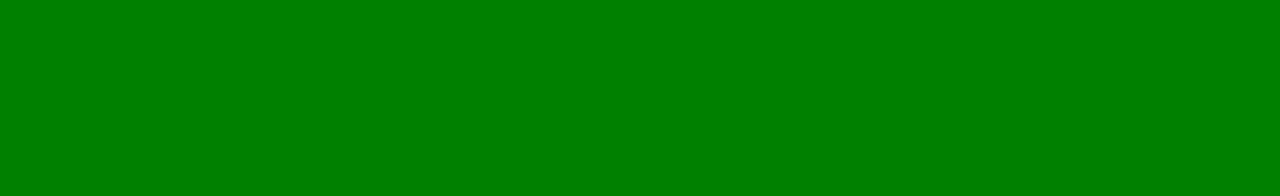
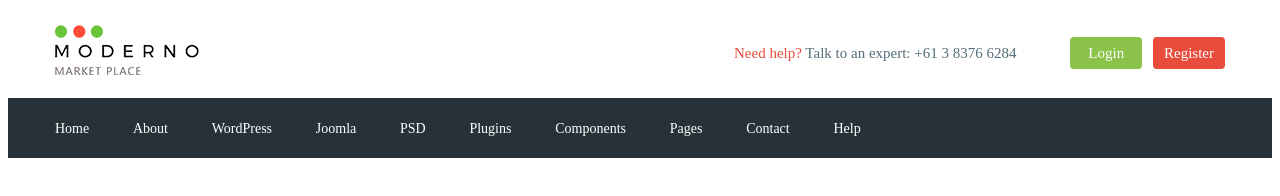
Before and after one commit to Shatlyk1997/moderno, a website: page app/index.html in a window 1280 px wide. Drawn offline with nearby package versions, Linux system fonts and the light colour scheme; files that its build step writes are made by us from their sources.

Commit message:
added header

```diff
--- a/app/index.html
+++ b/app/index.html
@@ -5,9 +5,96 @@
 <meta http-equiv="X-UA-Compatible" content="IE=edge">
 <meta name="viewport" content="width=device-width, initial-scale=1.0">
 <title>Document</title>
+<link rel="preconnect" href="https://fonts.googleapis.com">
+<link rel="preconnect" href="https://fonts.gstatic.com" crossorigin>
+<link href="https://fonts.googleapis.com/css2?family=Roboto:wght@500;700&display=swap" rel="stylesheet">
+<link rel="stylesheet" href="css/libs.min.css">
 <link rel="stylesheet" href="css/style.min.css">
 </head>
 <body>
+<header class="header">
+<div class="header__top">
+<div class="container">
+<div class="header__top-inner">
+<div class="header__loga">
+<a href="#">
+<img src="images/logo.png" alt="">
+</a>
+</div>
+<div class="header__text">
+<a href="#">
+<span>Need help?</span>
+</a>
+Talk to an expert:
+<a class="header__phone" href="tel:61 3 8376 6284"> +61 3 8376 6284</a>
+</div>
+<div class="header__box">
+<a class="basket" href="#"></a>
+<a class="header__btn header__btn-login" href="#">Login</a>
+<a class="header__btn header__btn-register" href="#">Register</a>
+</div>
+</div>
+</div>
+</div>
+<div class="header__menu">
+<div class="container">
+<nav class="menu">
+<ul class="menu__list">
+  <li>
+    <a href="#">
+      Home
+  </a>
+  </li>
+  <li>
+    <a href="#">
+      About
+  </a>
+  </li>
+  <li>
+    <a href="#">
+      WordPress
+  </a>
+  </li>
+  <li>
+    <a href="#">
+      Joomla
+  </a>
+  </li>
+  <li>
+    <a href="#">
+      PSD
+  </a>
+  </li>
+  <li>
+    <a href="#">
+      Plugins
+  </a>
+  </li>
+  <li>
+    <a href="#">
+      Components
+  </a>
+  </li>
+  <li>
+    <a href="#">
+      Pages
+  </a>
+  </li>
+  <li>
+    <a href="#">
+      Contact
+  </a>
+  </li>
+  <li>
+    <a href="#">
+      Help
+  </a>
+  </li>
+</ul>
+</nav>
+</div>
+</div>
+</header>
 <script src="js/main.min.js"></script>
 </body>
 </html>
--- /dev/null
+++ b/app/scss/_fonts.scss
@@ -0,0 +1,7 @@
+@font-face {
+font-family: 'Roboto-Regular' sans-serif;
+src: url('../fonts/Roboto-Regular.woff2') format('woff2'),
+     url('../fonts/Roboto-Regular.woff') format('woff');
+     font-weight: 400;
+     font-display: swap;
+}
--- /dev/null
+++ b/app/scss/_global.scss
@@ -0,0 +1,31 @@
+html{
+box-sizing: border-box;
+}
+*,
+*::before,
+*::after{
+box-sizing: inherit;
+}
+a{
+display: inline-block;
+text-decoration: none;
+color: $text;
+}
+ul,
+li{
+padding: 0;
+margin: 0;
+list-style: none;
+}
+body{
+font-family: 'Roboto-Regular' sans-serif;
+font-weight: 400;
+font-size: 15px;
+line-height: 24px;
+color: $text;
+}
+.container{
+max-width: 1200px;
+margin: 0 auto;
+padding: 0px 15px;
+}
--- /dev/null
+++ b/app/scss/_vars.scss
@@ -0,0 +1,5 @@
+$text: #546e7a;
+$red: #e74c3c;
+$green: #8bc34a;
+$bg: #263238;
+$grey: #f4f6f5;
--- a/app/scss/style.scss
+++ b/app/scss/style.scss
@@ -1,4 +1,52 @@
-body{
+@import 'vars';
+@import 'global';
+@import 'fonts';
+
+
+.header__top-inner{
 display: flex;
-background-color: green;
+justify-content: space-between;
+align-items: center;
+height: 90px;
 }
+.header__text{
+margin-left: auto;
+margin-right: 50px;
+span{
+color: $red;
+}
+}
+.header__btn{
+padding: 4px;
+width: 72px;
+border-radius: 4px;
+text-align: center;
+color: #fff;
+}
+.header__btn-login{
+background-color: $green;
+}
+.header__btn-register{
+background-color: $red;
+margin-left: 7px;
+}
+.header__menu{
+background-color: $bg;
+}
+.menu{
+display: flex;
+align-items: center;
+height: 60px;
+}
+.menu__list{
+li{
+display: inline-block;
+&+li{
+margin-left: 40px;
+}
+}
+a{
+color: #fff;
+font-size: 14px;
+}
+}
--- a/gulpfile.js
+++ b/gulpfile.js
@@ -50,7 +50,7 @@ function scripts (){
 }
 
 function styles(){
-return src ('app/scss/style.scss')
+return src ('app/scss/**/*.scss')
    .pipe(scss({outputStyle: 'compressed'}))
    .pipe(concat('style.min.css'))
    .pipe(autoprefixer({
--- a/package.json
+++ b/package.json
@@ -18,6 +18,9 @@
     "gulp-sass": "^5.1.0",
     "gulp-uglify-es": "^3.0.0",
     "jquery": "^3.6.3",
-    "sass": "^1.58.1"
+    "magnific-popup": "^1.1.0",
+    "normalize.css": "^8.0.1",
+    "sass": "^1.58.1",
+    "slick-carousel": "^1.8.1"
   }
 }
```
Also changed, not shown: app/fonts/Roboto-Regular.woff (added), app/fonts/Roboto-Regular.woff2 (added), app/images/logo.png (added), app/js/main.min.js (added), 1 other file. Lines whose indentation alone changed are shown as unchanged.
